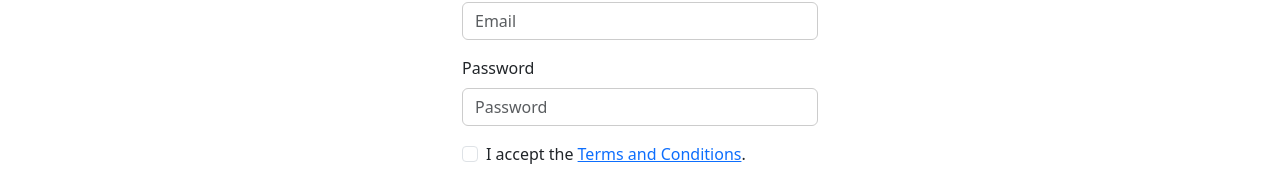
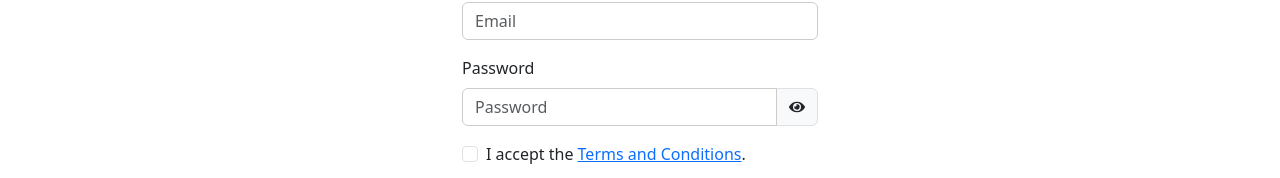
Before and after one commit to fedorin90/site-auth, a React (Create React App) app in the folder frontend/: page /register in a window 1280 px wide. Shown: the part 274-452 px from the top of the page. Built offline with nearby package versions, Linux system fonts and the light colour scheme; no server answers; the HTML template or start-up script is replaced by a standard one.

Commit message:
Addoed show|hidden passwords in input forms

```diff
--- a/frontend/src/components/Login.js
+++ b/frontend/src/components/Login.js
@@ -1,8 +1,9 @@
 import { useState } from 'react'
 import { FcGoogle } from 'react-icons/fc'
+import { FaEye, FaEyeSlash } from 'react-icons/fa'
 import { useNavigate } from 'react-router-dom'
 import { toast } from 'react-toastify'
-import { Container, Button, Form, Row, Col } from 'react-bootstrap'
+import { Container, Button, Form, Row, Col, InputGroup } from 'react-bootstrap'
 import axios from 'axios'
 
 const style = {
@@ -25,6 +26,7 @@ const style = {
 const Login = ({ fetchUser }) => {
   const [email, setEmail] = useState('')
   const [password, setPassword] = useState('')
+  const [showPassword, setShowPassword] = useState(false)
   const navigate = useNavigate()
 
   const handleSubmit = async (e) => {
@@ -72,13 +74,21 @@ const Login = ({ fetchUser }) => {
 
             <Form.Group className="mb-3" controlId="formBasicPassword">
               <Form.Label>Password</Form.Label>
+              <InputGroup>
                 <Form.Control
-                type="password"
+                  type={showPassword ? 'text' : 'password'}
                   placeholder="Password"
                   value={password}
                   onChange={(e) => setPassword(e.target.value)}
                   required
                 />
+                <InputGroup.Text
+                  onClick={() => setShowPassword(!showPassword)}
+                  style={{ cursor: 'pointer' }}
+                >
+                  {showPassword ? <FaEyeSlash /> : <FaEye />}
+                </InputGroup.Text>
+              </InputGroup>
             </Form.Group>
             <p />
             <Button variant="primary" type="submit" style={{ width: '100%' }}>
--- a/frontend/src/components/Register.js
+++ b/frontend/src/components/Register.js
@@ -1,7 +1,8 @@
 import { useState, useEffect } from 'react'
 import { FaCheck, FaTimes } from 'react-icons/fa'
+import { FaEye, FaEyeSlash } from 'react-icons/fa'
 import { useNavigate } from 'react-router-dom'
-import { Container, Button, Form, Row, Col } from 'react-bootstrap'
+import { Container, Button, Form, Row, Col, InputGroup } from 'react-bootstrap'
 import axios from 'axios'
 import { toast } from 'react-toastify'
 
@@ -23,6 +24,7 @@ const validateEmail = (email) => {
 const Register = () => {
   const [email, setEmail] = useState('')
   const [password, setPassword] = useState('')
+  const [showPassword, setShowPassword] = useState(false)
   const validation = validatePassword(password)
   const isEmailValid = validateEmail(email)
   const navigate = useNavigate()
@@ -86,8 +88,9 @@ const Register = () => {
 
             <Form.Group className="mb-3" controlId="formBasicPassword">
               <Form.Label>Password</Form.Label>
+              <InputGroup>
                 <Form.Control
-                type="password"
+                  type={showPassword ? 'text' : 'password'}
                   placeholder="Password"
                   value={password}
                   onChange={(e) => setPassword(e.target.value)}
@@ -101,6 +104,13 @@ const Register = () => {
                     outline: 'none',
                   }}
                 />
+                <InputGroup.Text
+                  onClick={() => setShowPassword(!showPassword)}
+                  style={{ cursor: 'pointer' }}
+                >
+                  {showPassword ? <FaEyeSlash /> : <FaEye />}
+                </InputGroup.Text>
+              </InputGroup>
               {password && (
                 <ul style={{ listStyle: 'none', padding: 0 }}>
                   <li style={{ color: validation.length ? 'green' : 'red' }}>
```
Also changed, not shown: 1 other file (tests, documents, lock files or other folders). Lines whose indentation alone changed are shown as unchanged.
